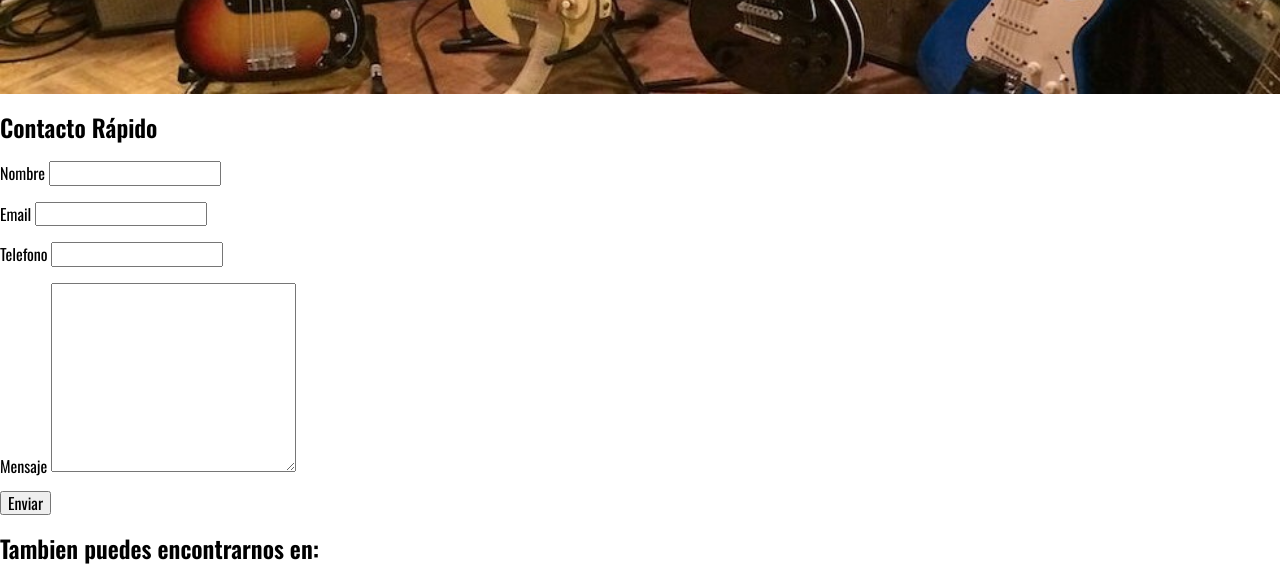
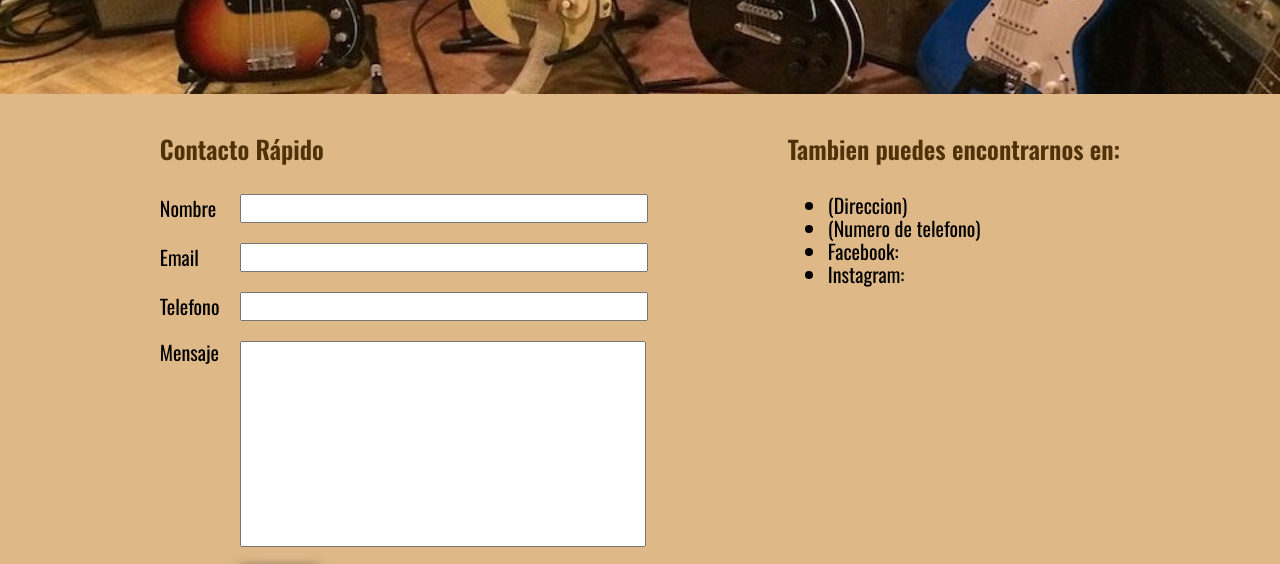
Before and after one commit to MartinaPueta/Sitio_Web_Integrador-DiplomaturaUTN, a plain HTML site: page contacto.html in a window 1280 px wide. Shown: the part 206-770 px from the top of the page. Drawn offline with nearby package versions, Linux system fonts and the light colour scheme.

Commit message:
Se agrego novedades y contacto a la hoja de estilo

```diff
--- a/css/studio.css
+++ b/css/studio.css
@@ -181,6 +181,26 @@ footer {
     height: 300px;
 }
 
+.novedades {
+    padding: 30px 20px 20px 20px;
+    background-color: burlywood;
+}
+
+.noticia {
+    border: 1px solid black;
+    margin-bottom: 20px;
+    padding: 20px;
+    background-color: rgb(245, 221, 191);
+}
+
+.noticia h3 {
+    color: grey;
+}
+
+.noticia p {
+    font-weight: 300;
+}
+
 
 /* Css de Contacto */
 
@@ -194,3 +214,65 @@ footer {
     width: 100%;
     height: 300px;
 }
+
+.contacto {
+    height: 610px;
+    background-color: burlywood;
+    display: flex;
+    justify-content: center;
+    gap: 100px;
+}
+
+.contacto div {
+    margin: 20px;
+}
+
+.contacto div h2 {
+    color: rgb(80, 50, 10);
+    font-size: 25px;
+    margin-bottom: 30px;
+}
+
+.formulario input {
+    width:400px;
+}
+
+.formulario p {
+    font-size: 20px;
+    display: flex;
+}
+
+.formulario p label {
+    min-width: 80px;
+    display: flex;
+    align-items: center;
+}
+
+.formulario p:nth-child(4) {
+    align-items: start;
+}
+
+.formulario textarea {
+    resize: none;
+    width: 400px;
+    height: 200px;
+}
+
+.datos li {
+    font-size: 20px;
+}
+
+.formulario input[type="submit"] {
+    background: rgb(218, 167, 167);
+    box-shadow: 0 0 10px rgb(80, 80, 80);
+    color: white;
+    font-size: 16px;
+    padding: 6px 20px;
+    width: auto;
+    position:relative;
+    left:5rem;
+    cursor: pointer;
+}
+.formulario input[type="submit"]:hover {
+    background-color: rgb(241, 73, 73);
+}
```
